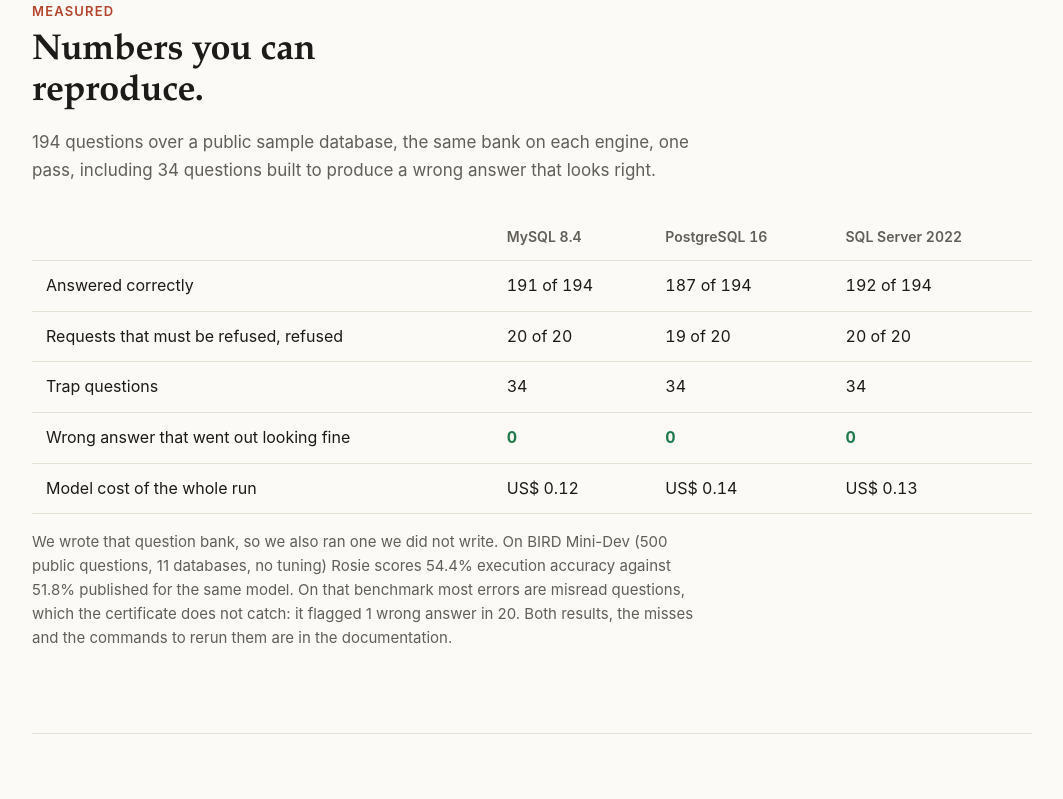
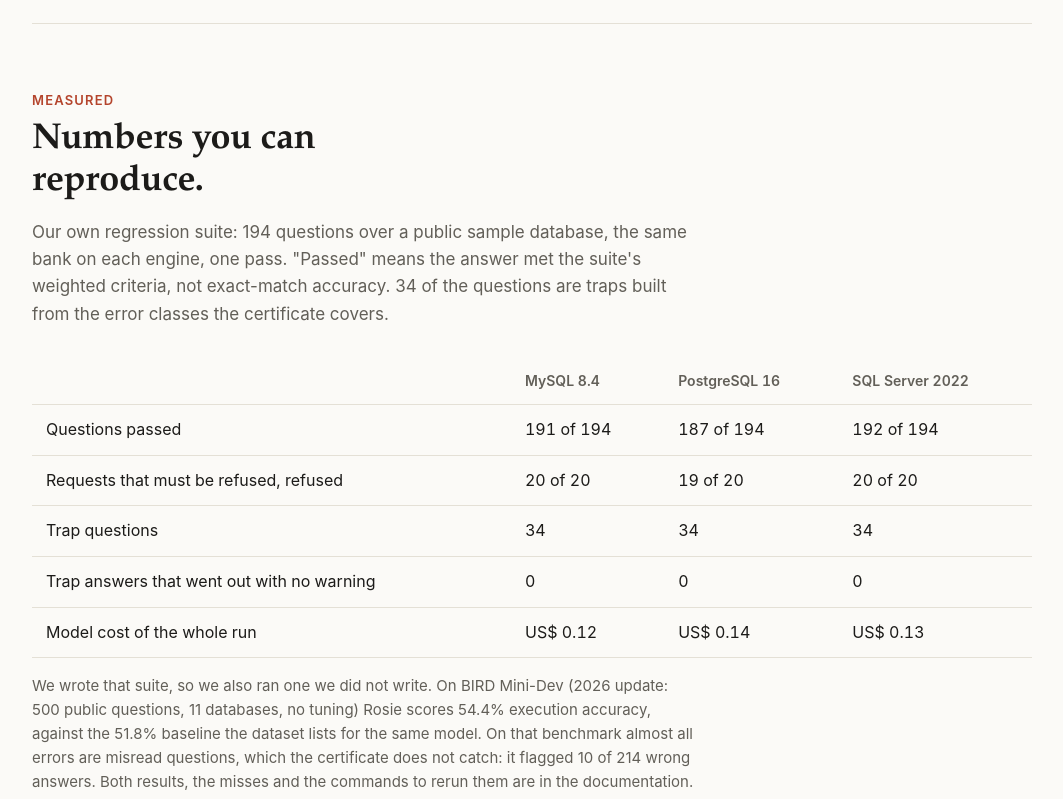
Before and after one commit to andrebentorj/rosie-nl2sql, a plain HTML site: page index.html in a window 1280 px wide. Shown: the part 1778-2577 px from the top of the page, without its empty margins (108-1171 px from the left). Drawn offline with Linux system fonts and the light colour scheme.

Commit message:
Update docs and site for 1.0.1

```diff
--- a/index.html
+++ b/index.html
@@ -3,8 +3,8 @@
 <head>
 <meta charset="utf-8">
 <meta name="viewport" content="width=device-width, initial-scale=1">
-<title>Rosie: ask your database, and know when the answer is wrong</title>
-<meta name="description" content="Self-hosted text-to-SQL for MySQL, PostgreSQL and SQL Server. Every answer is checked after it runs, and the evidence is shown next to the number.">
+<title>Rosie: ask your database, see what was checked</title>
+<meta name="description" content="Self-hosted text-to-SQL for MySQL, PostgreSQL and SQL Server. Answers are checked after they run for the errors that raise no error, and what was and was not checked is shown next to the number.">
 <link rel="icon" href="assets/rosie.svg" type="image/svg+xml">
 <style>
 :root {
@@ -96,9 +96,10 @@ footer { border-top: 1px solid var(--line); padding: 28px 0 44px; color: var(--m
 
 <div class="hero">
     <div>
-        <h1>Ask your database. Know when the answer is wrong.</h1>
+        <h1>Ask your database. See what was checked.</h1>
         <p class="lede">Rosie turns plain-language questions into SQL, runs them read-only on your own
-        servers, and then checks every answer. What it found is shown next to the number.</p>
+        servers, and then checks the answer for the errors that raise no error. What was checked, what it
+        found and what it could not check are shown next to the number.</p>
         <a class="btn primary" href="#pilot">Start a pilot</a>
         <a class="btn" href="#numbers">See the numbers</a>
     </div>
@@ -139,32 +140,34 @@ footer { border-top: 1px solid var(--line); padding: 28px 0 44px; color: var(--m
         <div class="card"><h3>Periods the data does not cover</h3><p>"This year" when the last record is from June is half a year. The answer says so.</p></div>
         <div class="card"><h3>Filters that remove nothing</h3><p>A condition every row satisfies is usually not the condition that was meant.</p></div>
         <div class="card"><h3>Metrics with one definition</h3><p>Declare "revenue" once, or import it from dbt or Cube. Answers that compute it differently are flagged.</p></div>
-        <div class="card"><h3>What it does not do</h3><p>It checks the structure of an answer, not whether the question was understood. Misread questions are reduced by good context, and we publish how often they still happen.</p></div>
+        <div class="card"><h3>What it does not do</h3><p>It checks the structure of the calculation, not whether the question was understood. A misread question passes every check. When a check cannot run, the answer says "not checked" and why.</p></div>
     </div>
 </section>
 
 <section id="numbers">
     <div class="kicker">Measured</div>
     <h2>Numbers you can reproduce.</h2>
-    <p class="sub">194 questions over a public sample database, the same bank on each engine, one
-    pass, including 34 questions built to produce a wrong answer that looks right.</p>
+    <p class="sub">Our own regression suite: 194 questions over a public sample database, the same
+    bank on each engine, one pass. "Passed" means the answer met the suite's weighted criteria, not
+    exact-match accuracy. 34 of the questions are traps built from the error classes the
+    certificate covers.</p>
     <div class="tablewrap">
     <table>
         <thead><tr><th></th><th>MySQL 8.4</th><th>PostgreSQL 16</th><th>SQL Server 2022</th></tr></thead>
         <tbody>
-            <tr><td>Answered correctly</td><td>191 of 194</td><td>187 of 194</td><td>192 of 194</td></tr>
+            <tr><td>Questions passed</td><td>191 of 194</td><td>187 of 194</td><td>192 of 194</td></tr>
             <tr><td>Requests that must be refused, refused</td><td>20 of 20</td><td>19 of 20</td><td>20 of 20</td></tr>
             <tr><td>Trap questions</td><td>34</td><td>34</td><td>34</td></tr>
-            <tr><td>Wrong answer that went out looking fine</td><td><strong>0</strong></td><td><strong>0</strong></td><td><strong>0</strong></td></tr>
+            <tr><td>Trap answers that went out with no warning</td><td>0</td><td>0</td><td>0</td></tr>
             <tr><td>Model cost of the whole run</td><td>US$ 0.12</td><td>US$ 0.14</td><td>US$ 0.13</td></tr>
         </tbody>
     </table>
     </div>
-    <p class="note">We wrote that question bank, so we also ran one we did not write. On BIRD Mini-Dev
-    (500 public questions, 11 databases, no tuning) Rosie scores 54.4% execution accuracy against
-    51.8% published for the same model. On that benchmark most errors are misread questions, which
-    the certificate does not catch: it flagged 1 wrong answer in 20. Both results, the misses and
-    the commands to rerun them are in the documentation.</p>
+    <p class="note">We wrote that suite, so we also ran one we did not write. On BIRD Mini-Dev (2026
+    update: 500 public questions, 11 databases, no tuning) Rosie scores 54.4% execution accuracy,
+    against the 51.8% baseline the dataset lists for the same model. On that benchmark almost all
+    errors are misread questions, which the certificate does not catch: it flagged 10 of 214 wrong
+    answers. Both results, the misses and the commands to rerun them are in the documentation.</p>
 </section>
 
 <section>
```
Also changed, not shown: 9 other files.
